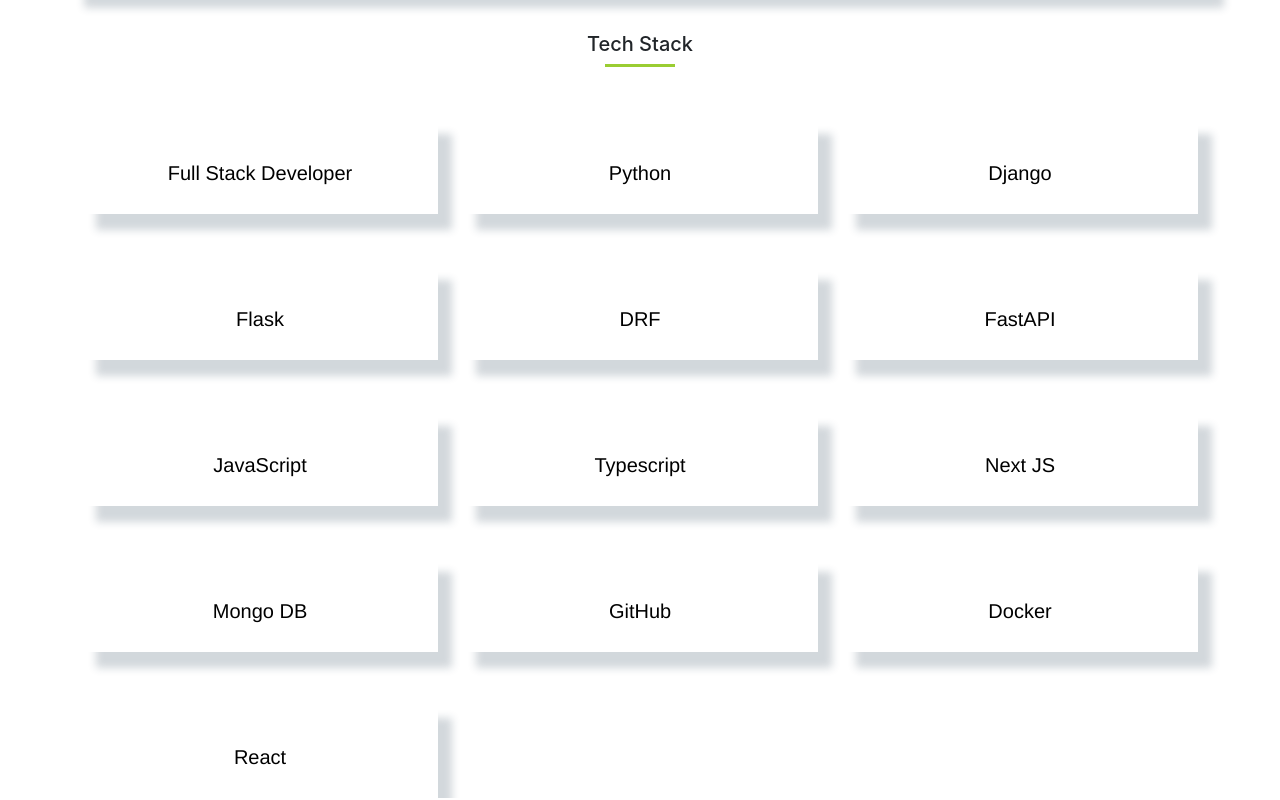
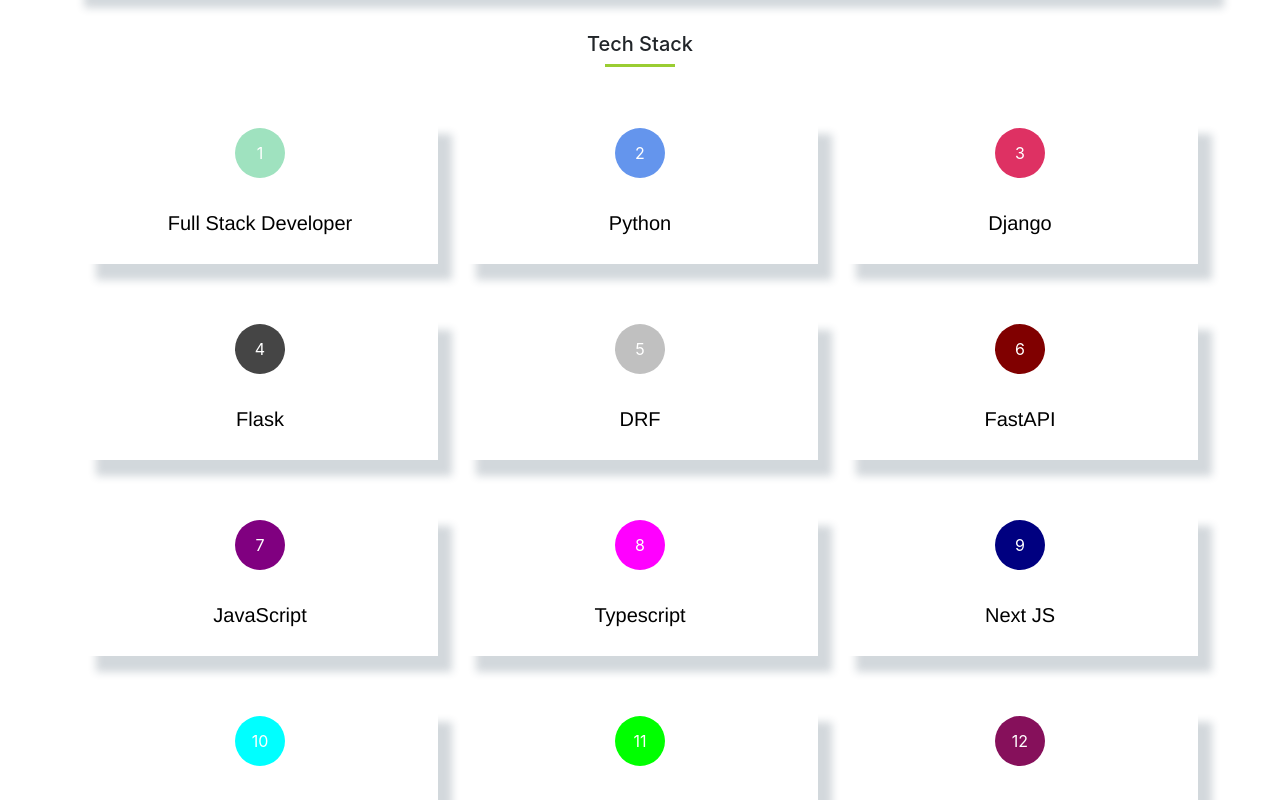
Before and after one commit to ingarbi/yt_react_web_portfolio, a React (Create React App) app: page / in a window 1280 px wide. Shown: the part 920-1720 px from the top of the page. Built offline with nearby package versions, Linux system fonts and the light colour scheme.

Commit message:
#10 TS index

```diff
--- a/src/Components/TechStack/TechStack.css
+++ b/src/Components/TechStack/TechStack.css
@@ -33,3 +33,14 @@
     -moz-box-shadow: 4px 6px 8px 0px rgba(34, 60, 80, 0.2);
     box-shadow: 4px 6px 8px 0px rgba(34, 60, 80, 0.2);
 }
+
+.tech-number{
+    border-radius: 90px;
+    height: 50px;
+    width: 50px;
+    color: white;
+    text-align: center;
+    display: block;
+    margin: 0 auto;
+    line-height: 50px;
+}
--- a/src/Components/TechStack/TechStack.js
+++ b/src/Components/TechStack/TechStack.js
@@ -44,6 +44,25 @@
         },
     ]
 
+    const colors = [
+        "49AD09",
+        "#9FE2BF",
+        "#6495ED",
+        "#DE3163",
+        "#454545",
+        "#C0C0C0",
+        '#800000',
+        '#800080',
+        '#FF00FF',
+        '#000080',
+        '#00FFFF',
+        '#00FF00',
+        '#86105B',
+        '#000080',
+        "#454545",
+    ]
+
+
   return (
     <div className='container tech-stack-section'>
 
@@ -54,8 +73,9 @@
 
         <div className='row'>
             {data.map((item, index) =>(
-                <div className='col-xl-4 col-lg-4 col-md-6 col-sm-12'>
+                <div className='col-xl-4 col-lg-4 col-md-6 col-sm-12' key={index + 1}>
                     <div className='tech-content'>
+                        <span className='tech-number' style={{backgroundColor: colors[index + 1]}}>{index + 1}</span>
                         <p>{item.name}</p>
                     </div>
                 </div>
```
